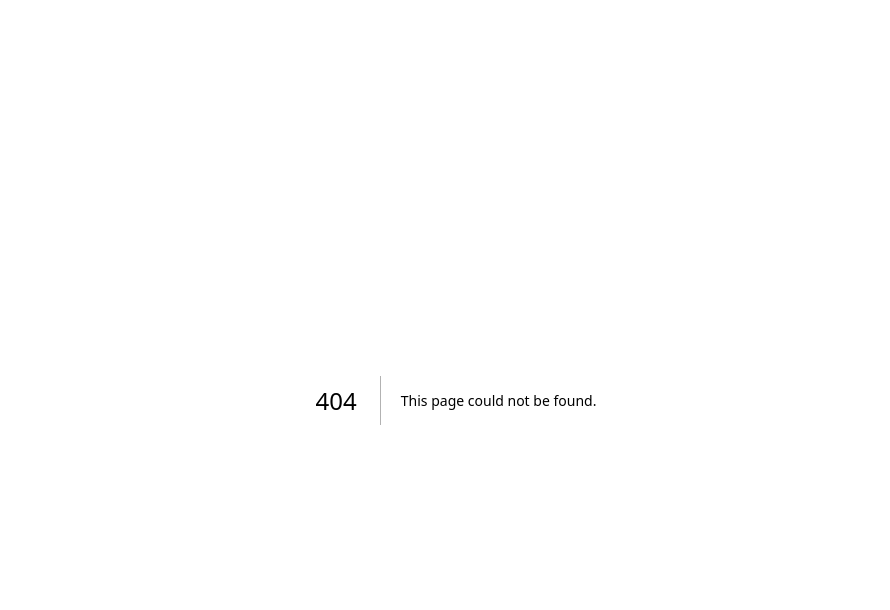
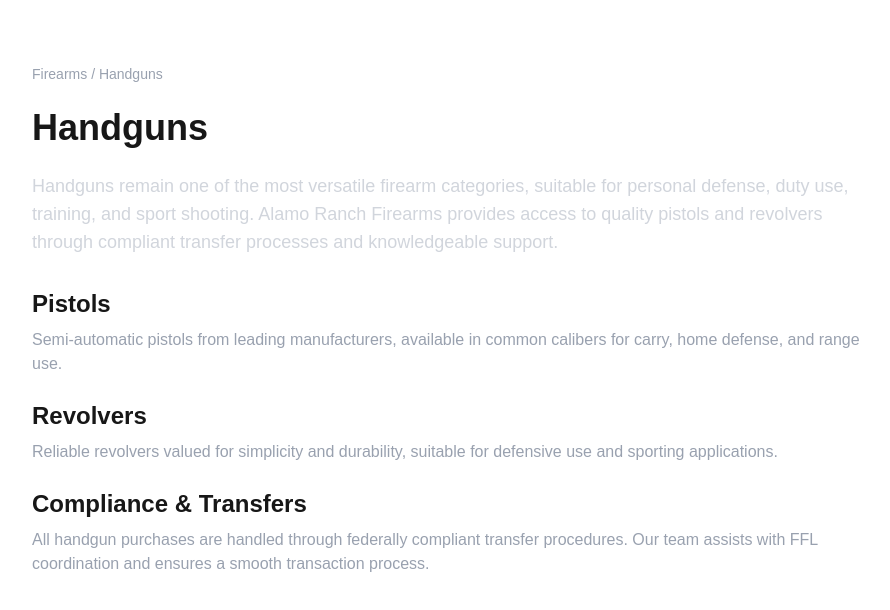
Before and after one commit to alamoranchfirearms-stack/arf-frontend, a Next.js app: page /firearms/handguns in a window 1280 px wide. Before the commit this address had no page. Shown: the top 610 px of the page, without its empty margins (184-1074 px from the left). Built offline with nearby package versions, Linux system fonts and the light colour scheme.

Commit message:
Add Handguns subcategory page

```diff
--- /dev/null
+++ b/app/firearms/handguns/page.tsx
@@ -0,0 +1,59 @@
+import type { Metadata } from "next";
+import Link from "next/link";
+
+export const metadata: Metadata = {
+  title: "Handguns for Sale | Alamo Ranch Firearms",
+  description:
+    "Shop handguns from trusted manufacturers. Alamo Ranch Firearms offers compliant transfers, expert guidance, and reliable service for pistol purchases.",
+};
+
+export default function HandgunsPage() {
+  return (
+    <main className="mx-auto max-w-4xl px-6 py-16">
+      <nav className="text-sm text-gray-400 mb-6">
+        <Link href="/firearms" className="hover:underline">
+          Firearms
+        </Link>{" "}
+        / Handguns
+      </nav>
+
+      <h1 className="text-4xl font-bold mb-6">Handguns</h1>
+
+      <p className="text-lg text-gray-300 mb-8">
+        Handguns remain one of the most versatile firearm categories, suitable
+        for personal defense, duty use, training, and sport shooting. Alamo
+        Ranch Firearms provides access to quality pistols and revolvers through
+        compliant transfer processes and knowledgeable support.
+      </p>
+
+      <section className="space-y-6">
+        <div>
+          <h2 className="text-2xl font-semibold mb-2">Pistols</h2>
+          <p className="text-gray-400">
+            Semi-automatic pistols from leading manufacturers, available in
+            common calibers for carry, home defense, and range use.
+          </p>
+        </div>
+
+        <div>
+          <h2 className="text-2xl font-semibold mb-2">Revolvers</h2>
+          <p className="text-gray-400">
+            Reliable revolvers valued for simplicity and durability, suitable
+            for defensive use and sporting applications.
+          </p>
+        </div>
+
+        <div>
+          <h2 className="text-2xl font-semibold mb-2">
+            Compliance & Transfers
+          </h2>
+          <p className="text-gray-400">
+            All handgun purchases are handled through federally compliant
+            transfer procedures. Our team assists with FFL coordination and
+            ensures a smooth transaction process.
+          </p>
+        </div>
+      </section>
+    </main>
+  );
+}
```
